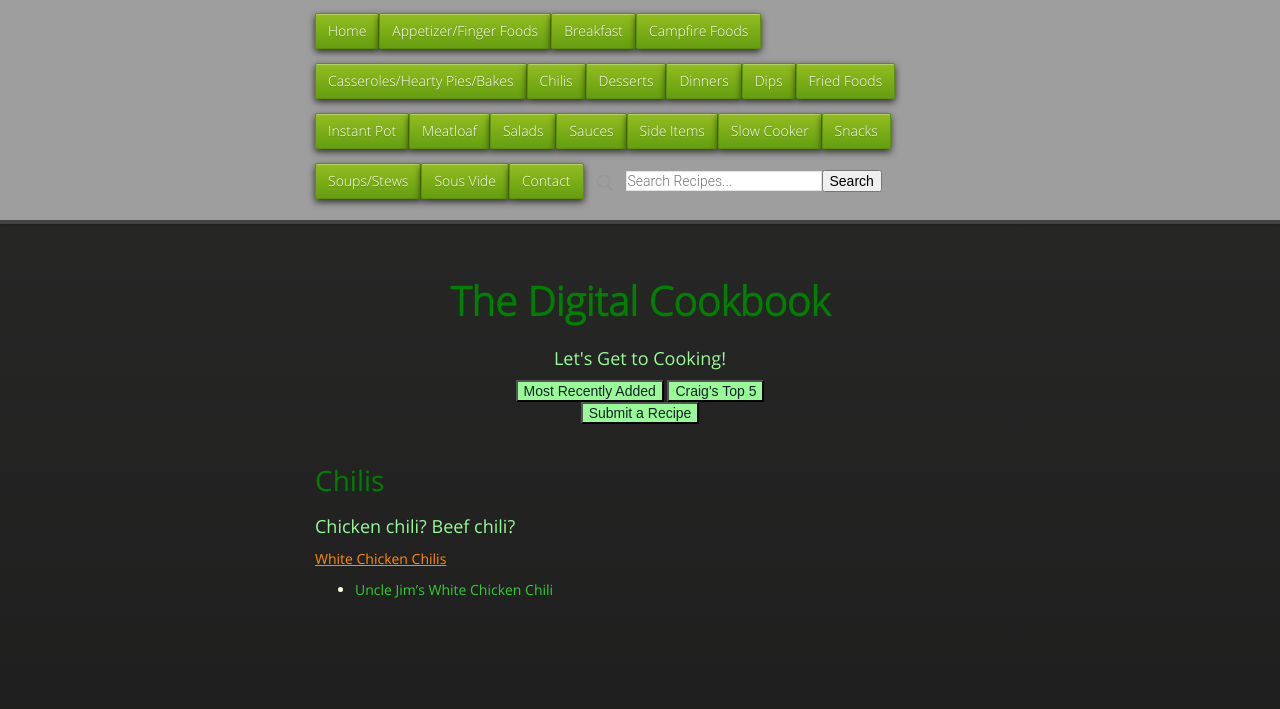
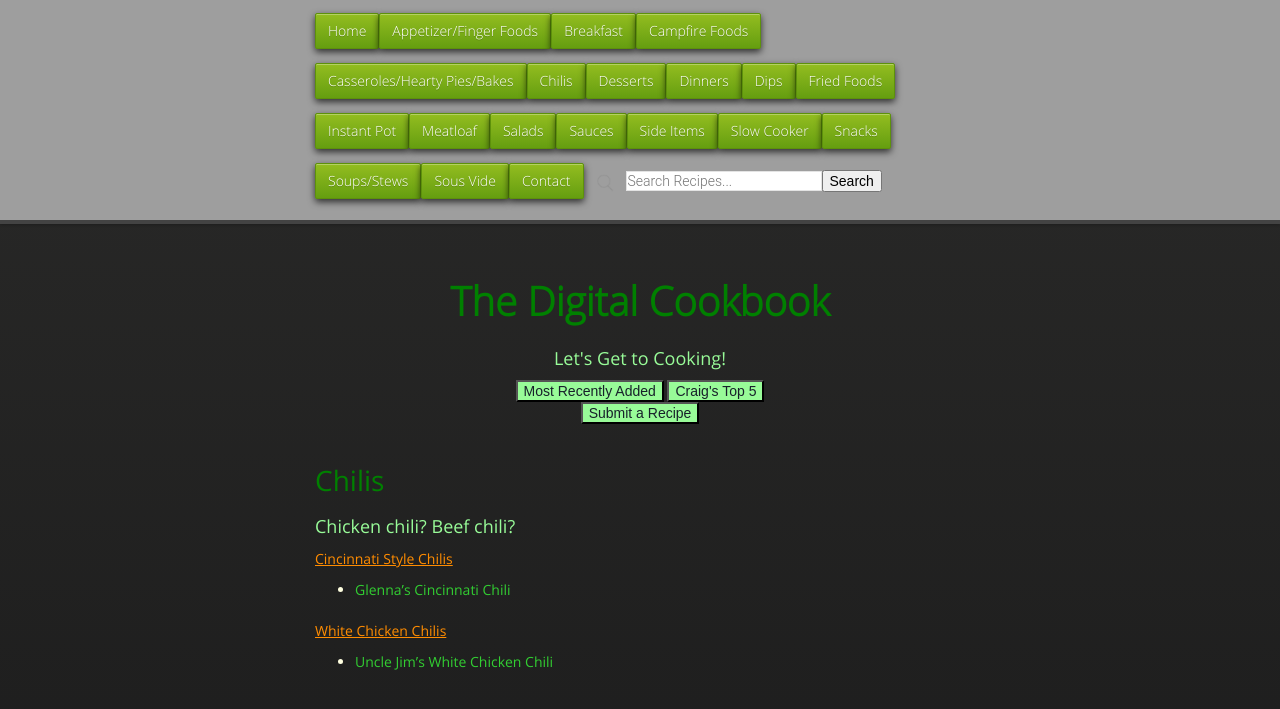
Before and after one commit to cmwillett/TheDigitalCookbook, a Jekyll site: the page built from Chilis.md, in a window 1280 px wide. Shown: the top 709 px of the page. Built offline with Jekyll 4.4.1, drawn with Linux system fonts in a browser that asks for light colours; nearby versions of some CDN libraries.

Commit message:
Update Chilis.md

```diff
--- a/Chilis.md
+++ b/Chilis.md
@@ -7,5 +7,8 @@ tags: chili
 
 ### Chicken chili?  Beef chili?
 
+#### Cincinnati Style Chilis
+* [Glenna's Cincinnati Chili]({{site.github.url}}/Chilis/GlennasCincinnatiChili/index.html)
+
 #### White Chicken Chilis
 * [Uncle Jim's White Chicken Chili]({{site.github.url}}/Chilis/UncleJimsWhiteChickenChili/index.html)
```
